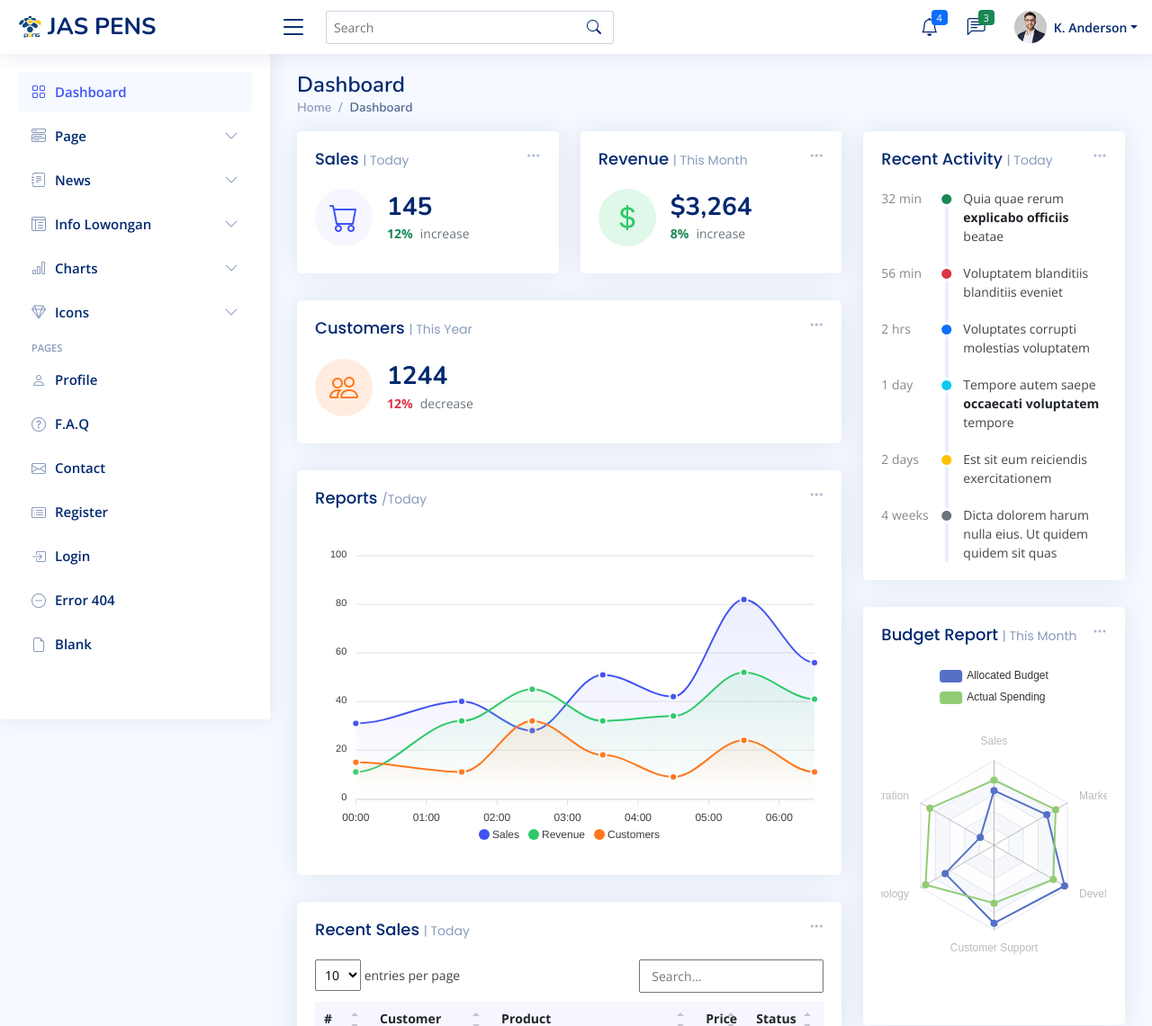
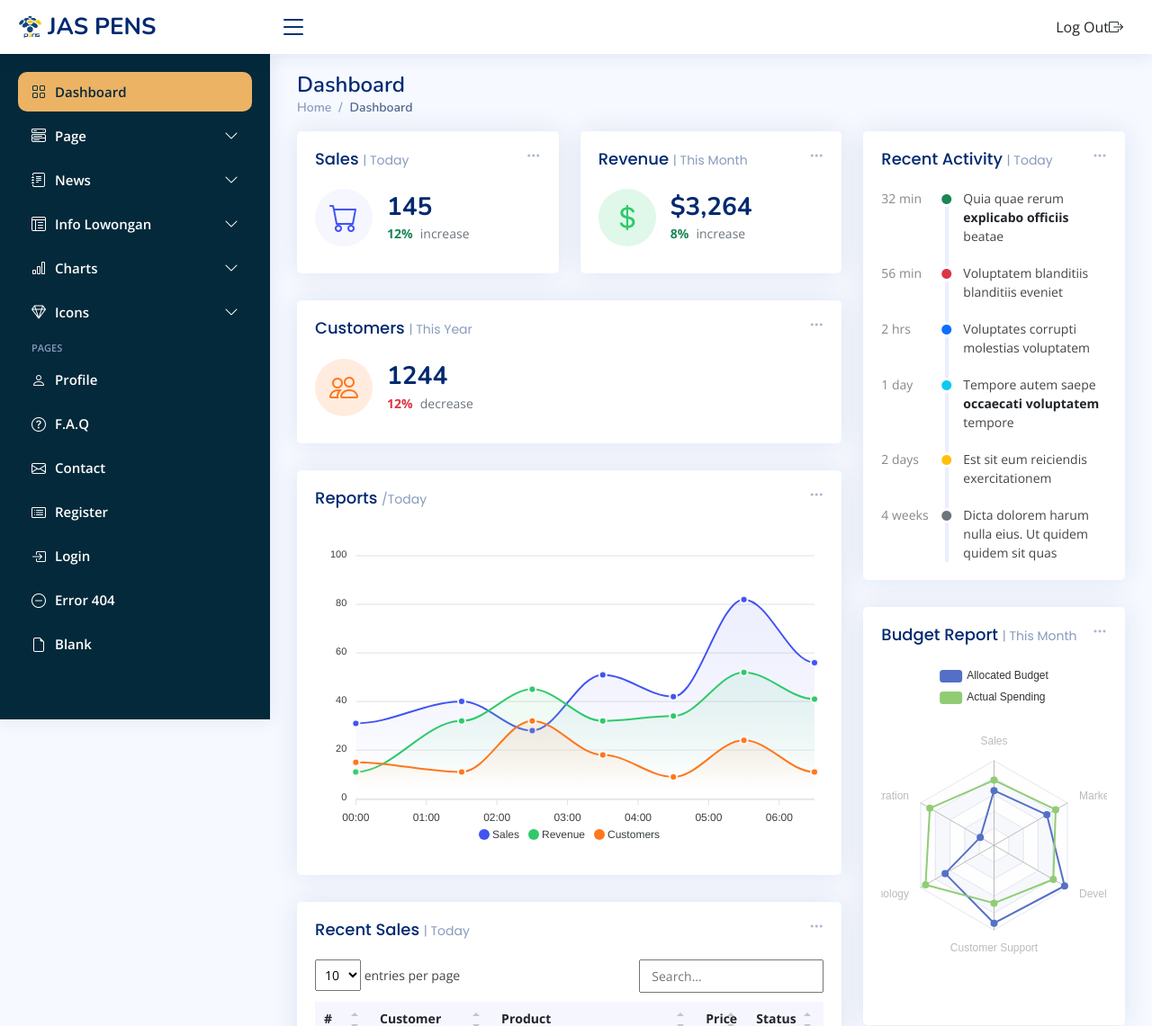
Before and after one commit to floreanhsae/ukarni, a Laravel app: page /dashboard in a window 1280 px wide. Shown: the top 1141 px of the page at 90% size. Run offline with Laravel 8, Linux system fonts and the light colour scheme; some libraries are stand-ins or nearby versions.

Commit message:
sidebar color fix

```diff
--- a/public/css/style.css
+++ b/public/css/style.css
@@ -539,7 +539,8 @@ h1, h2, h3, h4, h5, h6 {
   scrollbar-width: thin;
   scrollbar-color: #aab7cf transparent;
   box-shadow: 0px 0px 20px rgba(1, 41, 112, 0.1);
-  background-color: #fff;
+  background-color: #04293A;
+  ;
 }
 @media (max-width: 1199px) {
   .sidebar {
@@ -594,35 +595,44 @@ h1, h2, h3, h4, h5, h6 {
   font-weight: 600;
   margin: 10px 0 5px 15px;
 }
+
+/* ketika sudah terpilih */
 .sidebar-nav .nav-link {
   display: flex;
   align-items: center;
   font-size: 15px;
   font-weight: 600;
-  color: #4154f1;
+  color: #04293A;
   transition: 0.3;
-  background: #f6f9ff;
+  background: #ECB365;
   padding: 10px 15px;
-  border-radius: 4px;
+  border-radius: 10px;
 }
+
+/* ketika logo sudah di pilih */
 .sidebar-nav .nav-link i {
   font-size: 16px;
   margin-right: 10px;
-  color: #4154f1;
+  color: #04293A;
 }
+
+/* ketika tidak di pilih */
 .sidebar-nav .nav-link.collapsed {
-  color: #012970;
-  background: #fff;
+  color: #fff;
+  background: #04293A;
 }
+
+/* logo ketika tidak di pilih */
 .sidebar-nav .nav-link.collapsed i {
-  color: #899bbd;
+  color: #fff;
 }
+/* ketika di pilih */
 .sidebar-nav .nav-link:hover {
-  color: #4154f1;
-  background: #f6f9ff;
+  color: #04293A;
+  background:#ECB365;
 }
 .sidebar-nav .nav-link:hover i {
-  color: #4154f1;
+  color: #04293A;
 }
 .sidebar-nav .nav-link .bi-chevron-down {
   margin-right: 0;
--- a/resources/views/dashboard.blade.php
+++ b/resources/views/dashboard.blade.php
@@ -43,30 +43,33 @@
       <i class="bi bi-list toggle-sidebar-btn"></i>
     </div><!-- End Logo -->
 
-    <div class="search-bar">
+    <!-- <div class="search-bar">
       <form class="search-form d-flex align-items-center" method="POST" action="#">
         <input type="text" name="query" placeholder="Search" title="Enter search keyword">
         <button type="submit" title="Search"><i class="bi bi-search"></i></button>
       </form>
-    </div><!-- End Search Bar -->
+    </div> -->
+    <!-- End Search Bar -->
 
     <nav class="header-nav ms-auto">
       <ul class="d-flex align-items-center">
 
-        <li class="nav-item d-block d-lg-none">
+        <!-- <li class="nav-item d-block d-lg-none">
           <a class="nav-link nav-icon search-bar-toggle " href="#">
             <i class="bi bi-search"></i>
           </a>
-        </li><!-- End Search Icon-->
+        </li> -->
+        <!-- End Search Icon-->
 
-        <li class="nav-item dropdown">
+        <!-- <li class="nav-item dropdown"> -->
 
-          <a class="nav-link nav-icon" href="#" data-bs-toggle="dropdown">
+          <!-- <a class="nav-link nav-icon" href="#" data-bs-toggle="dropdown">
             <i class="bi bi-bell"></i>
             <span class="badge bg-primary badge-number">4</span>
-          </a><!-- End Notification Icon -->
+          </a> -->
+          <!-- End Notification Icon -->
 
-          <ul class="dropdown-menu dropdown-menu-end dropdown-menu-arrow notifications">
+          <!-- <ul class="dropdown-menu dropdown-menu-end dropdown-menu-arrow notifications">
             <li class="dropdown-header">
               You have 4 new notifications
               <a href="#"><span class="badge rounded-pill bg-primary p-2 ms-2">View all</span></a>
@@ -130,18 +133,21 @@
               <a href="#">Show all notifications</a>
             </li>
 
-          </ul><!-- End Notification Dropdown Items -->
+          </ul> -->
+          <!-- End Notification Dropdown Items -->
 
-        </li><!-- End Notification Nav -->
+        <!-- </li> -->
+        <!-- End Notification Nav -->
 
-        <li class="nav-item dropdown">
+        <!-- <li class="nav-item dropdown"> -->
 
-          <a class="nav-link nav-icon" href="#" data-bs-toggle="dropdown">
+          <!-- <a class="nav-link nav-icon" href="#" data-bs-toggle="dropdown">
             <i class="bi bi-chat-left-text"></i>
             <span class="badge bg-success badge-number">3</span>
-          </a><!-- End Messages Icon -->
+          </a> -->
+          <!-- End Messages Icon -->
 
-          <ul class="dropdown-menu dropdown-menu-end dropdown-menu-arrow messages">
+          <!-- <ul class="dropdown-menu dropdown-menu-end dropdown-menu-arrow messages">
             <li class="dropdown-header">
               You have 3 new messages
               <a href="#"><span class="badge rounded-pill bg-primary p-2 ms-2">View all</span></a>
@@ -196,18 +202,25 @@
               <a href="#">Show all messages</a>
             </li>
 
-          </ul><!-- End Messages Dropdown Items -->
+          </ul> -->
+          <!-- End Messages Dropdown Items -->
 
-        </li><!-- End Messages Nav -->
+        <!-- </li> -->
+        <!-- End Messages Nav -->
 
         <li class="nav-item dropdown pe-3">
 
-          <a class="nav-link nav-profile d-flex align-items-center pe-0" href="#" data-bs-toggle="dropdown">
+        <a class="dropdown-item d-flex align-items-center" href="#">
+            <span>Log Out</span>
+            <i class="bi bi-box-arrow-right"></i>
+        </a>
+          <!-- <a class="nav-link nav-profile d-flex align-items-center pe-0" href="#" data-bs-toggle="dropdown">
             <img src="../img/profile-img.jpg" alt="Profile" class="rounded-circle">
             <span class="d-none d-md-block dropdown-toggle ps-2">K. Anderson</span>
-          </a><!-- End Profile Iamge Icon -->
+          </a> -->
+          <!-- End Profile Iamge Icon -->
 
-          <ul class="dropdown-menu dropdown-menu-end dropdown-menu-arrow profile">
+          <!-- <ul class="dropdown-menu dropdown-menu-end dropdown-menu-arrow profile">
             <li class="dropdown-header">
               <h6>Kevin Anderson</h6>
               <span>Web Designer</span>
@@ -246,15 +259,12 @@
               <hr class="dropdown-divider">
             </li>
 
-            <li>
-              <a class="dropdown-item d-flex align-items-center" href="#">
-                <i class="bi bi-box-arrow-right"></i>
-                <span>Sign Out</span>
-              </a>
-            </li>
 
-          </ul><!-- End Profile Dropdown Items -->
-        </li><!-- End Profile Nav -->
+
+          </ul> -->
+          <!-- End Profile Dropdown Items -->
+        </li>
+        <!-- End Profile Nav -->
 
       </ul>
     </nav><!-- End Icons Navigation -->
```
